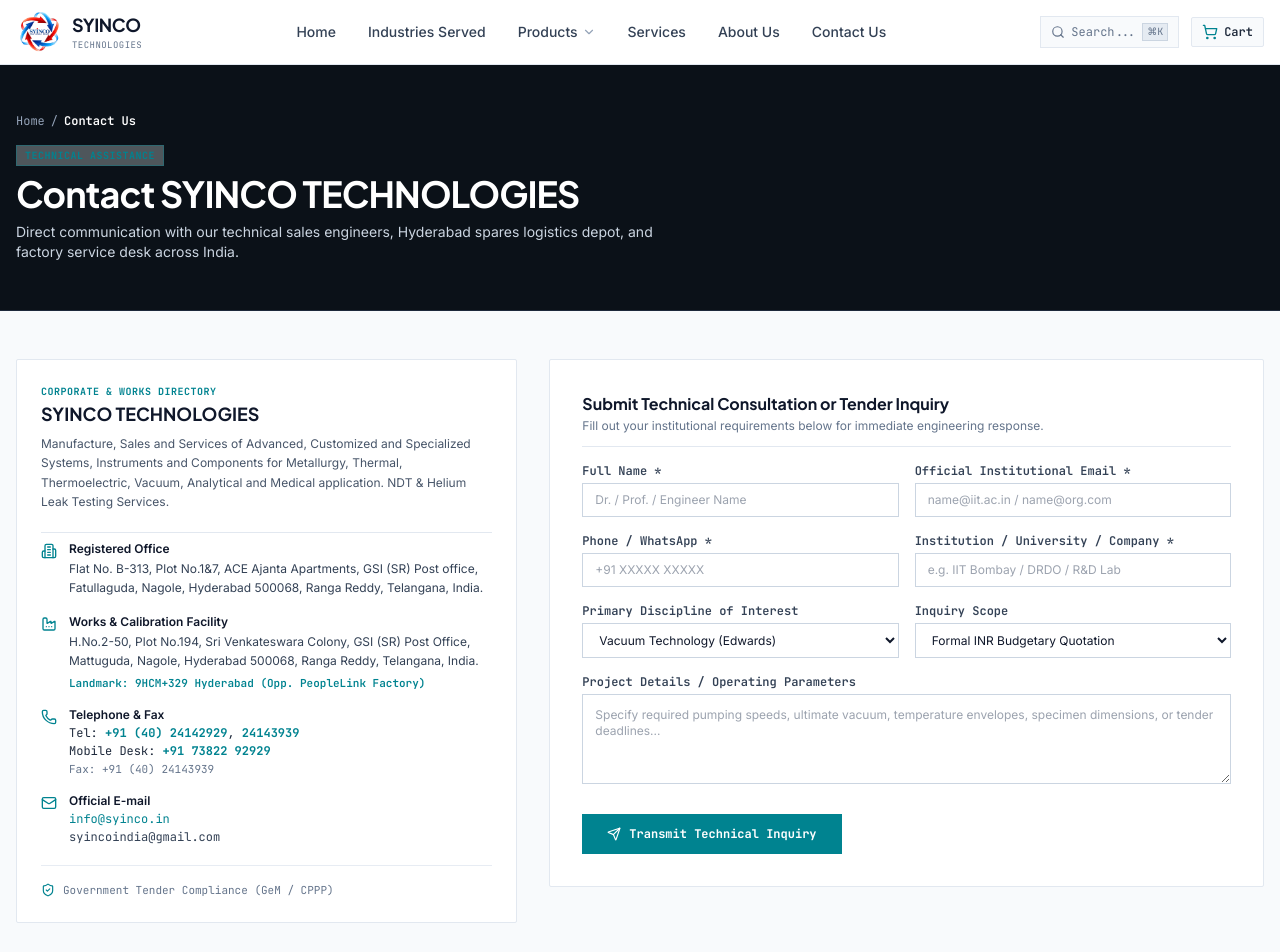
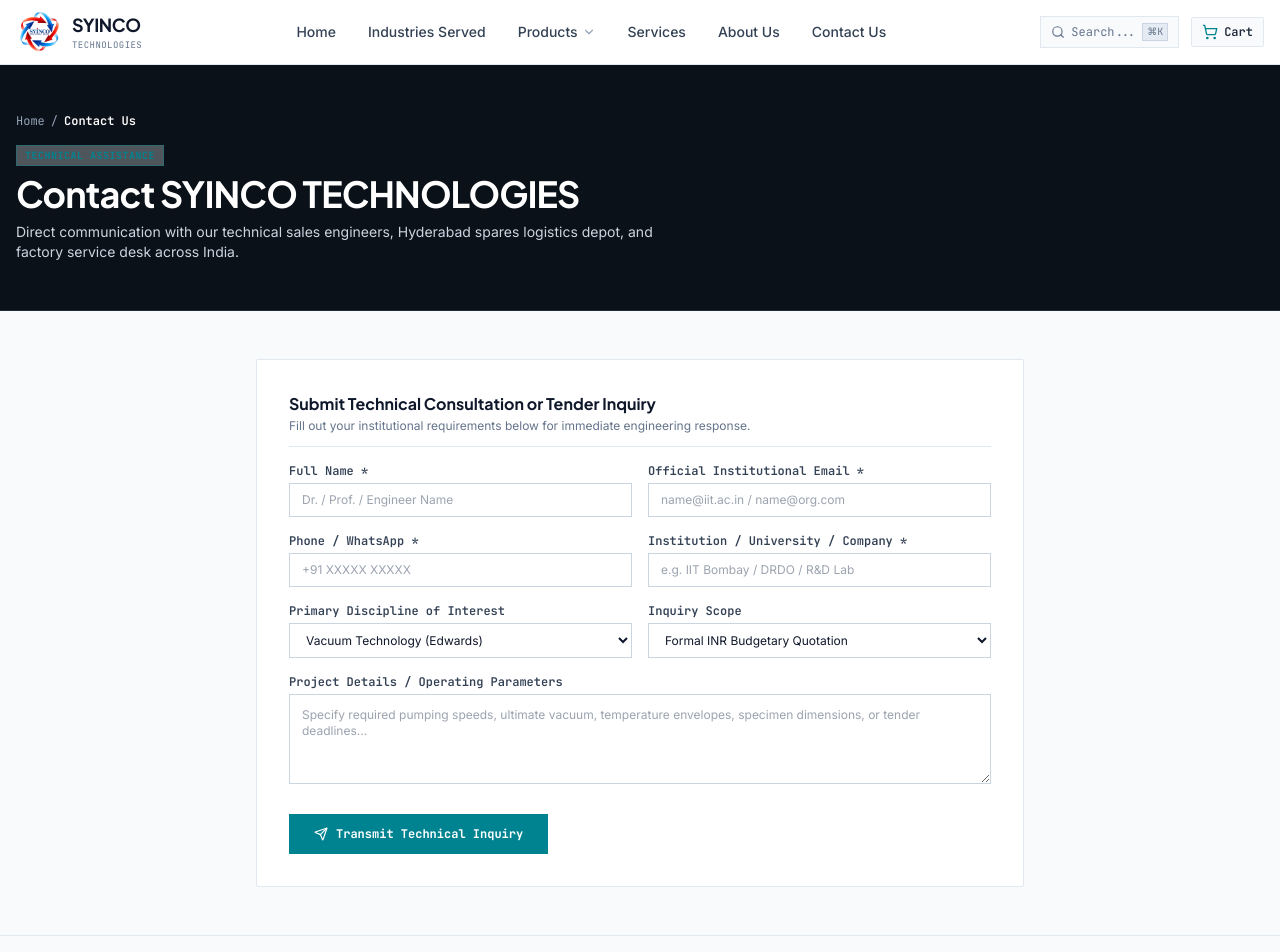
Before and after one commit to vivanvj21/syinco_website, a Next.js app: page /contact-us in a window 1280 px wide. Shown: the top 952 px of the page. Built offline with nearby package versions, Linux system fonts and the light colour scheme.

Commit message:
fix: remove Corporate & Works Directory card from Contact Us page

```diff
--- a/src/app/contact-us/_ContactForm.tsx
+++ b/src/app/contact-us/_ContactForm.tsx
@@ -2,7 +2,7 @@
 
 import React, { useState } from "react";
 import Link from "next/link";
-import { Phone, Mail, MapPin, ShieldCheck, Send, CheckCircle2, Building2, Factory } from "lucide-react";
+import { Send, CheckCircle2 } from "lucide-react";
 import { Button } from "@/components/ui/Button";
 
 export default function ContactUsPage() {
@@ -51,99 +51,11 @@ export default function ContactUsPage() {
         </div>
       </section>
 
-      {/* 2. Contact Grid */}
+      {/* 2. Contact Section */}
       <section className="py-12 bg-surface-light border-b border-border-light">
         <div className="max-w-container mx-auto px-4">
-          <div className="grid grid-cols-1 lg:grid-cols-12 gap-8 items-start">
-            {/* Left Column: Direct Contact Information */}
-            <div className="lg:col-span-5 space-y-6">
-              <div className="bg-white border border-border-light rounded-sm p-6 space-y-5">
-                <div>
-                  <span className="font-mono text-[10px] uppercase tracking-wider text-brand-teal font-bold block mb-1">
-                    Corporate &amp; Works Directory
-                  </span>
-                  <h2 className="font-display font-bold text-lg text-slate-900 leading-tight">
-                    SYINCO TECHNOLOGIES
-                  </h2>
-                  <p className="text-xs font-sans text-slate-600 mt-2 leading-relaxed">
-                    Manufacture, Sales and Services of Advanced, Customized and Specialized Systems, Instruments and Components for Metallurgy, Thermal, Thermoelectric, Vacuum, Analytical and Medical application. NDT &amp; Helium Leak Testing Services.
-                  </p>
-                </div>
-
-                <div className="space-y-4 text-xs font-sans text-slate-700 pt-2 border-t border-border-light">
-                  {/* Registered Office */}
-                  <div className="flex items-start gap-3">
-                    <Building2 className="w-4 h-4 text-brand-teal shrink-0 mt-0.5" />
-                    <div>
-                      <strong className="block text-slate-900 font-semibold mb-0.5">Registered Office</strong>
-                      <span className="leading-relaxed">
-                        Flat No. B-313, Plot No.1&amp;7, ACE Ajanta Apartments, GSI (SR) Post office, Fatullaguda, Nagole, Hyderabad 500068, Ranga Reddy, Telangana, India.
-                      </span>
-                    </div>
-                  </div>
-
-                  {/* Works Facility */}
-                  <div className="flex items-start gap-3">
-                    <Factory className="w-4 h-4 text-brand-teal shrink-0 mt-0.5" />
-                    <div>
-                      <strong className="block text-slate-900 font-semibold mb-0.5">Works &amp; Calibration Facility</strong>
-                      <span className="leading-relaxed">
-                        H.No.2-50, Plot No.194, Sri Venkateswara Colony, GSI (SR) Post Office, Mattuguda, Nagole, Hyderabad 500068, Ranga Reddy, Telangana, India.
-                      </span>
-                      <span className="block text-[11px] text-brand-teal font-mono font-semibold mt-1">
-                        Landmark: 9HCM+329 Hyderabad (Opp. PeopleLink Factory)
-                      </span>
-                    </div>
-                  </div>
-
-                  {/* Telephones & Fax */}
-                  <div className="flex items-start gap-3">
-                    <Phone className="w-4 h-4 text-brand-teal shrink-0 mt-0.5" />
-                    <div>
-                      <strong className="block text-slate-900 font-semibold mb-0.5">Telephone &amp; Fax</strong>
-                      <div className="font-mono text-xs text-slate-800 space-y-0.5">
-                        <div>
-                          Tel: <a href="tel:+914024142929" className="text-brand-teal font-bold hover:underline">+91 (40) 24142929</a>, <a href="tel:+914024143939" className="text-brand-teal font-bold hover:underline">24143939</a>
-                        </div>
-                        <div>
-                          Mobile Desk: <a href="tel:+917382292929" className="text-brand-teal font-bold hover:underline">+91 73822 92929</a>
-                        </div>
-                        <div className="text-slate-500 text-[11px]">
-                          Fax: +91 (40) 24143939
-                        </div>
-                      </div>
-                    </div>
-                  </div>
-
-                  {/* Emails */}
-                  <div className="flex items-start gap-3">
-                    <Mail className="w-4 h-4 text-brand-teal shrink-0 mt-0.5" />
-                    <div>
-                      <strong className="block text-slate-900 font-semibold mb-0.5">Official E-mail</strong>
-                      <div className="space-y-0.5 font-mono text-xs">
-                        <a href="mailto:info@syinco.in" className="text-brand-teal hover:underline block">
-                          info@syinco.in
-                        </a>
-                        <a href="mailto:syincoindia@gmail.com" className="text-slate-700 hover:underline block">
-                          syincoindia@gmail.com
-                        </a>
-                      </div>
-                    </div>
-                  </div>
-                </div>
-
-                <div className="pt-4 border-t border-border-light/80 space-y-2 text-[11px] font-mono text-slate-500">
-                  <div className="flex items-center gap-2">
-                    <ShieldCheck className="w-3.5 h-3.5 text-brand-teal shrink-0" />
-                    <span>Government Tender Compliance (GeM / CPPP)</span>
-                  </div>
-                </div>
-              </div>
-            </div>
-
-            {/* Right Column: Interactive Consultation & RFQ Form */}
-            <div className="lg:col-span-7 bg-white border border-border-light rounded-sm p-6 sm:p-8">
-              {submitted ? (
+          <div className="max-w-3xl mx-auto bg-white border border-border-light rounded-sm p-6 sm:p-8 shadow-xs">
+            {submitted ? (
                 <div className="py-12 text-center space-y-3">
                   <div className="w-12 h-12 rounded-full bg-emerald-100 text-emerald-600 flex items-center justify-center mx-auto">
                     <CheckCircle2 className="w-6 h-6" />
@@ -297,7 +209,6 @@ export default function ContactUsPage() {
                   </div>
                 </form>
               )}
-            </div>
           </div>
         </div>
       </section>
```
